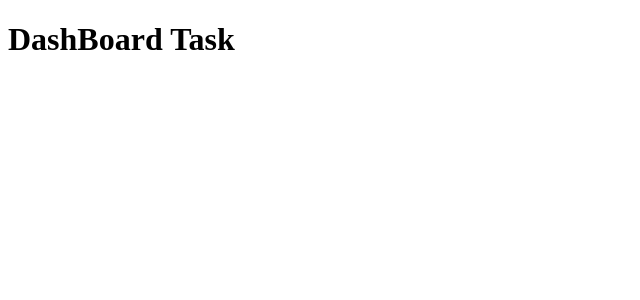
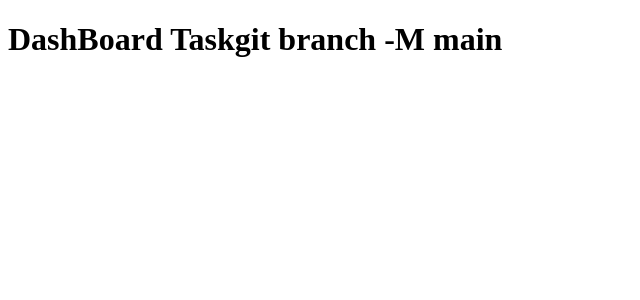
Before and after one commit to basiltjoy/DashBoard, an Angular app: page / in a window 1280 px wide. Shown: the top 300 px of the page, without its empty margins (0-640 px from the left). Built offline with nearby package versions, Linux system fonts and the light colour scheme.

Commit message:
Init commit

```diff
--- a/src/app/app.component.html
+++ b/src/app/app.component.html
@@ -1 +1 @@
-<h1>DashBoard Task</h1>
+<h1>DashBoard Taskgit branch -M main</h1>
```
